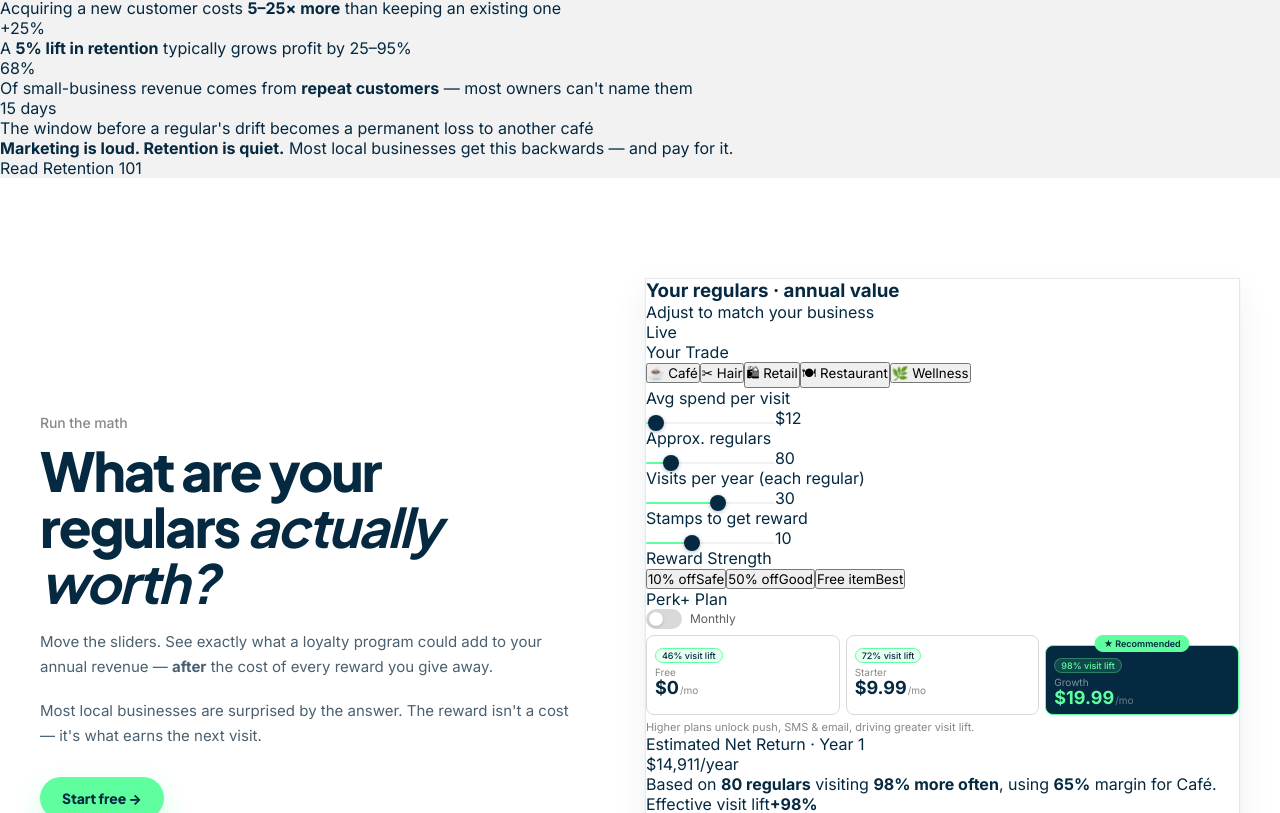
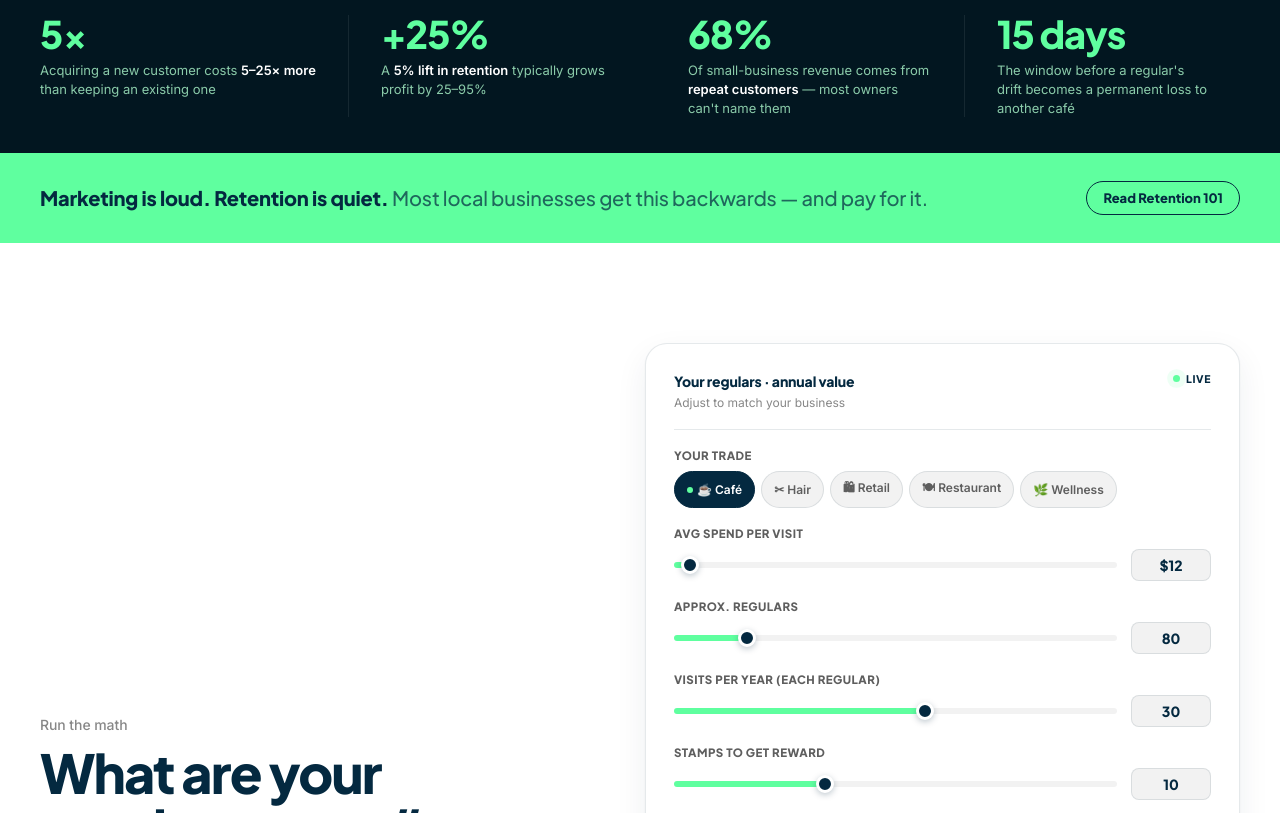
Before and after one commit to MikeTemi/perksite, a Next.js app: page / in a window 1280 px wide. Shown: the part 807-1620 px from the top of the page. Built offline with nearby package versions, Linux system fonts and the light colour scheme.

Commit message:
feat: initialize global CSS framework with design tokens and add inverted SVG logo asset

```diff
--- a/src/app/globals.css
+++ b/src/app/globals.css
@@ -899,3 +899,493 @@ nav {
     width: 260px;
   }
 }
+
+/* ── STATS STRIP STYLES ── */
+.stats {
+  background: var(--navy-deep);
+  color: var(--white);
+  padding: 36px 40px;
+  border-top: 1px solid var(--line-dark);
+}
+
+.stats-inner {
+  max-width: 1240px;
+  margin: 0 auto;
+  display: grid;
+  grid-template-columns: repeat(4, 1fr);
+  gap: 32px;
+}
+
+.stat-cell {
+  position: relative;
+}
+
+.stat-cell+.stat-cell {
+  padding-left: 32px;
+  border-left: 1px solid var(--line-dark);
+}
+
+.stat-num {
+  font-family: var(--font-display);
+  font-weight: 800;
+  font-size: 38px;
+  line-height: 1;
+  letter-spacing: -.03em;
+  color: var(--green);
+  margin-bottom: 8px;
+}
+
+.stat-label {
+  font-size: 13px;
+  color: var(--on-n);
+  line-height: 1.45;
+  font-weight: 400;
+}
+
+.stat-label strong {
+  color: var(--white);
+  font-weight: 600;
+}
+
+/* ── RETENTION BAND STYLES ── */
+.retention-band {
+  background: var(--green);
+  color: var(--navy);
+  padding: 28px 40px;
+}
+
+.retention-band-inner {
+  max-width: 1240px;
+  margin: 0 auto;
+  display: flex;
+  justify-content: space-between;
+  align-items: center;
+  gap: 32px;
+  flex-wrap: wrap;
+}
+
+.rb-copy {
+  font-family: var(--font-display);
+  font-size: clamp(15px, 1.6vw, 20px);
+  font-weight: 600;
+  letter-spacing: -.01em;
+  color: var(--navy);
+  line-height: 1.4;
+  margin: 0;
+}
+
+.rb-copy strong {
+  font-weight: 800;
+}
+
+.rb-dim {
+  opacity: .7;
+  font-weight: 500;
+}
+
+.rb-link {
+  font-family: var(--font-display);
+  font-size: 13px;
+  font-weight: 800;
+  color: var(--navy);
+  text-decoration: none;
+  display: inline-flex;
+  align-items: center;
+  gap: 6px;
+  padding: 8px 16px;
+  border-radius: 100px;
+  border: 1.5px solid var(--navy);
+  transition: gap .15s, background .15s;
+  white-space: nowrap;
+}
+
+.rb-link:hover {
+  gap: 10px;
+  background: var(--navy);
+  color: var(--green);
+}
+
+@media (max-width: 1024px) {
+  .stat-cell:nth-child(3) {
+    border-left: 0;
+    padding-left: 0;
+    border-top: 1px solid var(--line-dark);
+    padding-top: 24px;
+    margin-top: 8px;
+  }
+}
+
+@media (max-width: 768px) {
+  .stats {
+    padding-left: 20px;
+    padding-right: 20px;
+  }
+  .stats-inner {
+    grid-template-columns: 1fr 1fr;
+    gap: 20px;
+  }
+  .stat-cell+.stat-cell {
+    padding-left: 20px;
+  }
+  .retention-band {
+    padding: 24px 20px;
+  }
+}
+
+/* ── CALCULATOR STYLES FROM CLIENT DESIGN ── */
+.calc {
+  position: relative;
+  background: #fff;
+  border-radius: 22px;
+  padding: 28px;
+  box-shadow: var(--shadow-float), 0 0 80px rgba(95, 255, 159, .05);
+  border: 1px solid rgba(255, 255, 255, .06);
+}
+
+.calc-head {
+  display: flex;
+  justify-content: space-between;
+  align-items: flex-start;
+  gap: 16px;
+  margin-bottom: 18px;
+  padding-bottom: 18px;
+  border-bottom: 1px solid var(--line);
+}
+
+.calc-head>div:first-child {
+  flex: 1;
+  min-width: 0;
+}
+
+.calc-head h3 {
+  font-family: var(--font-display);
+  font-size: 14px;
+  font-weight: 800;
+  color: var(--navy);
+  letter-spacing: -.01em;
+  line-height: 1.3;
+  margin-bottom: 4px;
+}
+
+.calc-head p {
+  font-size: 12px;
+  color: var(--g2);
+  line-height: 1.4;
+  margin: 0;
+}
+
+.calc-head .calc-live {
+  flex-shrink: 0;
+  display: inline-flex;
+  align-items: center;
+  gap: 6px;
+  font-family: var(--font-display);
+  font-size: 10.5px;
+  font-weight: 800;
+  color: var(--navy);
+  letter-spacing: .06em;
+  text-transform: uppercase;
+}
+
+.calc-head .calc-live::before {
+  content: "";
+  width: 7px;
+  height: 7px;
+  border-radius: 50%;
+  background: var(--green);
+  box-shadow: 0 0 0 4px rgba(95, 255, 159, .18);
+  animation: lp 2s ease-in-out infinite;
+}
+
+@keyframes lp {
+  50% {
+    box-shadow: 0 0 0 7px rgba(95, 255, 159, .06);
+  }
+}
+
+.calc-inputs {
+  display: flex;
+  flex-direction: column;
+  gap: 18px;
+}
+
+.field-group {
+  display: flex;
+  flex-direction: column;
+  gap: 8px;
+}
+
+.field-group label {
+  font-family: var(--font-display);
+  font-size: 11.5px;
+  font-weight: 800;
+  color: var(--g1);
+  letter-spacing: .04em;
+  text-transform: uppercase;
+  margin: 0;
+}
+
+/* industry chips */
+.ind-chips {
+  display: flex;
+  flex-wrap: wrap;
+  gap: 6px;
+}
+
+.ind-chip {
+  font-family: var(--font-body);
+  font-size: 12px;
+  font-weight: 600;
+  padding: 7px 12px;
+  border-radius: 100px;
+  background: var(--off);
+  color: var(--g1);
+  border: 1px solid var(--line);
+  cursor: pointer;
+  transition: .15s;
+  display: flex;
+  align-items: center;
+  gap: 4px;
+}
+
+.ind-chip:hover {
+  border-color: rgba(4, 41, 64, 0.3);
+}
+
+.ind-chip.on {
+  background: var(--navy);
+  color: var(--white);
+  border-color: var(--navy);
+}
+
+/* slider row */
+.slider-row {
+  display: flex;
+  align-items: center;
+  gap: 14px;
+}
+
+.slider-row input[type=range] {
+  flex: 1;
+  -webkit-appearance: none;
+  appearance: none;
+  height: 6px;
+  border-radius: 100px;
+  outline: 0;
+}
+
+.slider-row input[type=range]::-webkit-slider-thumb {
+  -webkit-appearance: none;
+  appearance: none;
+  width: 18px;
+  height: 18px;
+  border-radius: 50%;
+  background: var(--navy);
+  border: 3px solid #fff;
+  box-shadow: 0 2px 6px rgba(4, 41, 64, .25);
+  cursor: pointer;
+  margin-top: 0; /* Override any offset */
+}
+
+.slider-row input[type=range]::-moz-range-thumb {
+  width: 18px;
+  height: 18px;
+  border-radius: 50%;
+  background: var(--navy);
+  border: 3px solid #fff;
+  box-shadow: 0 2px 6px rgba(4, 41, 64, .25);
+  cursor: pointer;
+}
+
+.num-pill {
+  font-family: var(--font-display);
+  font-weight: 800;
+  font-size: 14px;
+  color: var(--navy);
+  background: var(--off);
+  padding: 6px 12px;
+  border-radius: 8px;
+  min-width: 80px;
+  text-align: center;
+  border: 1px solid var(--line);
+}
+
+/* reward radio */
+.rew-row {
+  display: flex;
+  gap: 6px;
+}
+
+.rew-opt {
+  flex: 1;
+  background: var(--off);
+  border: 1px solid var(--line);
+  border-radius: 10px;
+  padding: 10px;
+  cursor: pointer;
+  transition: .15s;
+  text-align: center;
+  display: flex;
+  flex-direction: column;
+  align-items: center;
+}
+
+.rew-opt:hover {
+  border-color: rgba(4, 41, 64, 0.3);
+}
+
+.rew-opt.on {
+  background: var(--green-pale);
+  border-color: var(--green);
+}
+
+.rew-opt .lbl {
+  font-family: var(--font-display);
+  font-size: 11.5px;
+  font-weight: 800;
+  color: var(--navy);
+  display: block;
+}
+
+.rew-opt .sub {
+  font-size: 10px;
+  color: var(--g2);
+  margin-top: 2px;
+  font-weight: 500;
+  display: block;
+}
+
+/* result block */
+.calc-result {
+  margin-top: 22px;
+  padding-top: 22px;
+  border-top: 2px dashed var(--line);
+}
+
+.calc-result-lbl {
+  font-family: var(--font-display);
+  font-size: 11px;
+  font-weight: 800;
+  color: var(--g2);
+  letter-spacing: .08em;
+  text-transform: uppercase;
+  margin-bottom: 8px;
+}
+
+.calc-result-amt {
+  font-family: var(--font-display);
+  font-weight: 800;
+  font-size: 54px;
+  letter-spacing: -.04em;
+  color: var(--navy);
+  line-height: 1;
+  margin-bottom: 10px;
+}
+
+.calc-result-amt em {
+  font-style: normal;
+  color: var(--navy);
+}
+
+.calc-result-amt .yr {
+  font-size: 18px;
+  color: var(--g1);
+  font-weight: 600;
+  letter-spacing: -.01em;
+  margin-left: 6px;
+}
+
+.calc-result-desc {
+  font-size: 13px;
+  color: var(--g1);
+  line-height: 1.55;
+  margin-bottom: 14px;
+}
+
+.calc-result-desc strong {
+  color: var(--navy);
+  font-weight: 700;
+}
+
+.calc-bd {
+  display: grid;
+  gap: 6px;
+  padding: 14px 16px;
+  background: var(--off);
+  border-radius: 12px;
+  font-size: 12.5px;
+  margin-bottom: 18px;
+}
+
+.calc-bd-row {
+  display: flex;
+  justify-content: space-between;
+  color: var(--g1);
+}
+
+.calc-bd-row strong {
+  font-family: var(--font-display);
+  font-weight: 800;
+  color: var(--navy);
+}
+
+.calc-bd-row.cost strong {
+  color: #5E5E5E;
+}
+
+.calc-bd-row.net {
+  border-top: 1px solid var(--line);
+  padding-top: 8px;
+  margin-top: 4px;
+}
+
+.calc-bd-row.net .lbl {
+  color: var(--navy);
+  font-weight: 700;
+}
+
+.calc-bd-row.net strong {
+  color: var(--navy);
+  font-size: 14px;
+}
+
+.calc-cta {
+  display: flex;
+  gap: 10px;
+  align-items: center;
+  flex-wrap: wrap;
+}
+
+.calc-disclaimer {
+  font-size: 11px;
+  color: var(--g3);
+  margin-top: 14px;
+  line-height: 1.5;
+}
+
+.calc-disclaimer a {
+  color: var(--g2);
+}
+
+@keyframes pop-num {
+  0% {
+    transform: scale(1);
+  }
+  40% {
+    transform: scale(1.04);
+  }
+  100% {
+    transform: scale(1);
+  }
+}
+
+.calc-result-amt.bump {
+  animation: pop-num .35s ease;
+}
+
+@media (max-width: 1024px) {
+  .calc-grid {
+    grid-template-columns: 1fr !important;
+    gap: 40px !important;
+  }
+}
```
